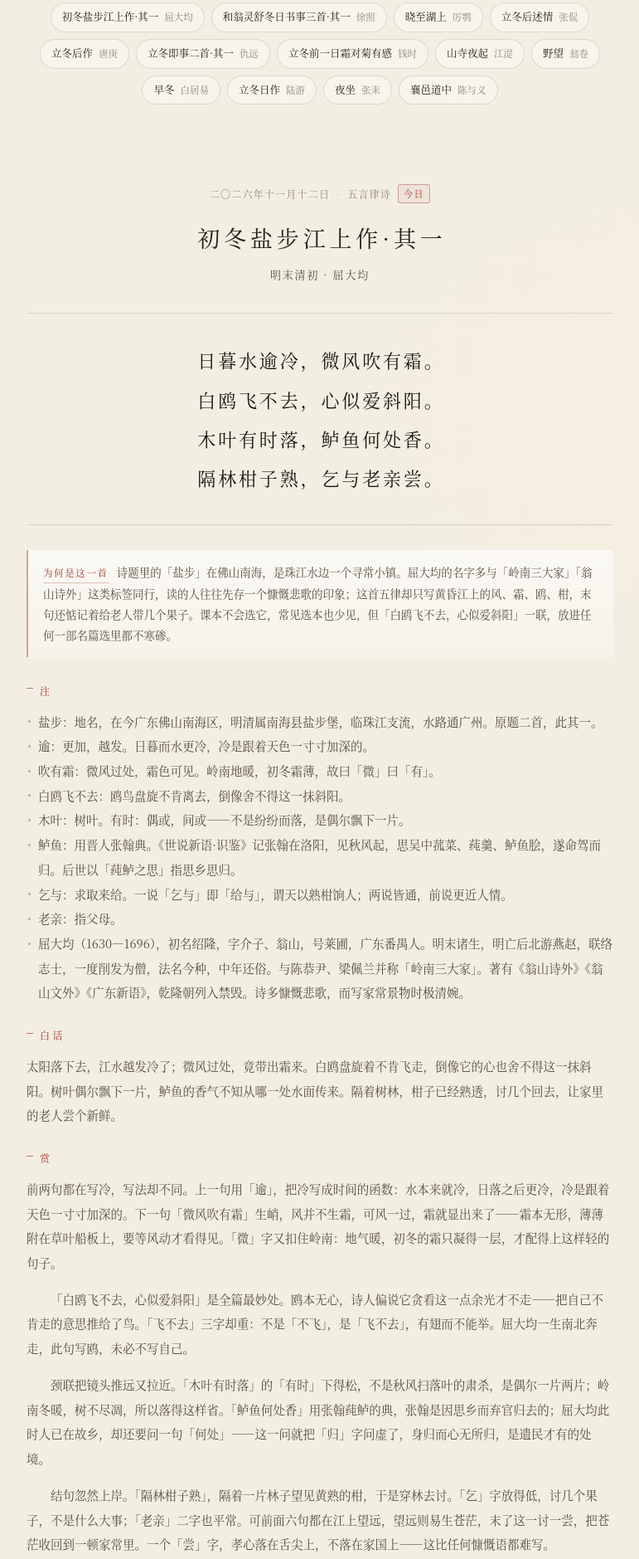
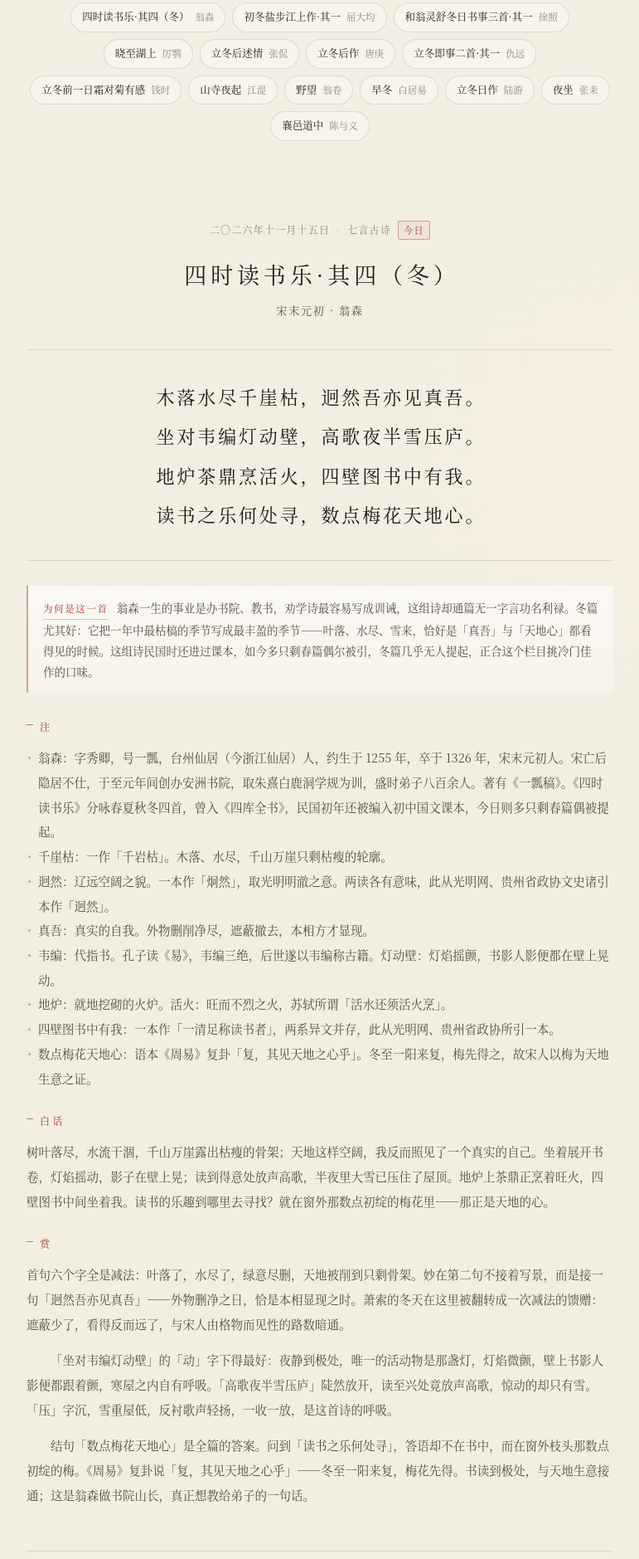
Before and after one commit to kinghihido/daily-poem, a plain HTML site: page index.html in a window 1280 px wide. Shown: the part 313-2192 px from the top of the page at 83% size, without its empty margins (254-1025 px from the left). Drawn offline with Linux system fonts and the light colour scheme.

Commit message:
诗笺 014：翁森《四时读书乐·其四（冬）》

```diff
--- a/index.html
+++ b/index.html
@@ -163,16 +163,47 @@
     <div class="rule"></div>
   </header>
 
-  <nav class="nav"><a href="#d-2026-11-12"><b>初冬盐步江上作·其一</b><span>屈大均</span></a><a href="#d-2026-11-11"><b>和翁灵舒冬日书事三首·其一</b><span>徐照</span></a><a href="#d-2026-11-10"><b>晓至湖上</b><span>厉鹗</span></a><a href="#d-2026-11-09"><b>立冬后述情</b><span>张侃</span></a><a href="#d-2026-11-08"><b>立冬后作</b><span>唐庚</span></a><a href="#d-2026-11-07"><b>立冬即事二首·其一</b><span>仇远</span></a><a href="#d-2026-11-06"><b>立冬前一日霜对菊有感</b><span>钱时</span></a><a href="#d-2026-11-05"><b>山寺夜起</b><span>江湜</span></a><a href="#d-2026-11-04"><b>野望</b><span>翁卷</span></a><a href="#d-2026-11-03"><b>早冬</b><span>白居易</span></a><a href="#d-2026-11-02"><b>立冬日作</b><span>陆游</span></a><a href="#d-2026-11-01"><b>夜坐</b><span>张耒</span></a><a href="#d-2026-10-31"><b>襄邑道中</b><span>陈与义</span></a></nav>
+  <nav class="nav"><a href="#d-2026-11-15"><b>四时读书乐·其四（冬）</b><span>翁森</span></a><a href="#d-2026-11-12"><b>初冬盐步江上作·其一</b><span>屈大均</span></a><a href="#d-2026-11-11"><b>和翁灵舒冬日书事三首·其一</b><span>徐照</span></a><a href="#d-2026-11-10"><b>晓至湖上</b><span>厉鹗</span></a><a href="#d-2026-11-09"><b>立冬后述情</b><span>张侃</span></a><a href="#d-2026-11-08"><b>立冬后作</b><span>唐庚</span></a><a href="#d-2026-11-07"><b>立冬即事二首·其一</b><span>仇远</span></a><a href="#d-2026-11-06"><b>立冬前一日霜对菊有感</b><span>钱时</span></a><a href="#d-2026-11-05"><b>山寺夜起</b><span>江湜</span></a><a href="#d-2026-11-04"><b>野望</b><span>翁卷</span></a><a href="#d-2026-11-03"><b>早冬</b><span>白居易</span></a><a href="#d-2026-11-02"><b>立冬日作</b><span>陆游</span></a><a href="#d-2026-11-01"><b>夜坐</b><span>张耒</span></a><a href="#d-2026-10-31"><b>襄邑道中</b><span>陈与义</span></a></nav>
 
   <main>
-    <article class="poem is-today" id="d-2026-11-12">
+    <article class="poem is-today" id="d-2026-11-15">
+      <header class="poem-head">
+        <div class="poem-meta">
+          <time datetime="2026-11-15">二〇二六年十一月十五日</time>
+          <span class="dot">·</span>
+          <span>七言古诗</span>
+          <span class="badge">今日</span>
+        </div>
+        <h2 class="poem-title">四时读书乐·其四（冬）</h2>
+        <p class="poem-author">宋末元初 · 翁森</p>
+      </header>
+
+      <div class="verse"><p class="line">木落水尽千崖枯，迥然吾亦见真吾。</p><p class="line">坐对韦编灯动壁，高歌夜半雪压庐。</p><p class="line">地炉茶鼎烹活火，四壁图书中有我。</p><p class="line">读书之乐何处寻，数点梅花天地心。</p></div>
+
+      <p class="why"><span class="why-tag">为何是这一首</span>翁森一生的事业是办书院、教书，劝学诗最容易写成训诫，这组诗却通篇无一字言功名利禄。冬篇尤其好：它把一年中最枯槁的季节写成最丰盈的季节——叶落、水尽、雪来，恰好是「真吾」与「天地心」都看得见的时候。这组诗民国时还进过课本，如今多只剩春篇偶尔被引，冬篇几乎无人提起，正合这个栏目挑冷门佳作的口味。</p>
+
+      <div class="gloss">
+        <section>
+          <h3>注</h3>
+          <ul class="notes"><li>翁森：字秀卿，号一瓢，台州仙居（今浙江仙居）人，约生于 1255 年，卒于 1326 年，宋末元初人。宋亡后隐居不仕，于至元年间创办安洲书院，取朱熹白鹿洞学规为训，盛时弟子八百余人。著有《一瓢稿》。《四时读书乐》分咏春夏秋冬四首，曾入《四库全书》，民国初年还被编入初中国文课本，今日则多只剩春篇偶被提起。</li><li>千崖枯：一作「千岩枯」。木落、水尽，千山万崖只剩枯瘦的轮廓。</li><li>迥然：辽远空阔之貌。一本作「炯然」，取光明明澈之意。两读各有意味，此从光明网、贵州省政协文史诸引本作「迥然」。</li><li>真吾：真实的自我。外物删削净尽，遮蔽撤去，本相方才显现。</li><li>韦编：代指书。孔子读《易》，韦编三绝，后世遂以韦编称古籍。灯动壁：灯焰摇颤，书影人影便都在壁上晃动。</li><li>地炉：就地挖砌的火炉。活火：旺而不烈之火，苏轼所谓「活水还须活火烹」。</li><li>四壁图书中有我：一本作「一清足称读书者」，两系异文并存，此从光明网、贵州省政协所引一本。</li><li>数点梅花天地心：语本《周易》复卦「复，其见天地之心乎」。冬至一阳来复，梅先得之，故宋人以梅为天地生意之证。</li></ul>
+        </section>
+        <section>
+          <h3>白话</h3>
+          <p>树叶落尽，水流干涸，千山万崖露出枯瘦的骨架；天地这样空阔，我反而照见了一个真实的自己。坐着展开书卷，灯焰摇动，影子在壁上晃；读到得意处放声高歌，半夜里大雪已压住了屋顶。地炉上茶鼎正烹着旺火，四壁图书中间坐着我。读书的乐趣到哪里去寻找？就在窗外那数点初绽的梅花里——那正是天地的心。</p>
+        </section>
+        <section>
+          <h3>赏</h3>
+          <div class="prose"><p>首句六个字全是减法：叶落了，水尽了，绿意尽删，天地被削到只剩骨架。妙在第二句不接着写景，而是接一句「迥然吾亦见真吾」——外物删净之日，恰是本相显现之时。萧索的冬天在这里被翻转成一次减法的馈赠：遮蔽少了，看得反而远了，与宋人由格物而见性的路数暗通。</p><p>「坐对韦编灯动壁」的「动」字下得最好：夜静到极处，唯一的活动物是那盏灯，灯焰微颤，壁上书影人影便都跟着颤，寒屋之内自有呼吸。「高歌夜半雪压庐」陡然放开，读至兴处竟放声高歌，惊动的却只有雪。「压」字沉，雪重屋低，反衬歌声轻扬，一收一放，是这首诗的呼吸。</p><p>结句「数点梅花天地心」是全篇的答案。问到「读书之乐何处寻」，答语却不在书中，而在窗外枝头那数点初绽的梅。《周易》复卦说「复，其见天地之心乎」——冬至一阳来复，梅花先得。书读到极处，与天地生意接通；这是翁森做书院山长，真正想教给弟子的一句话。</p></div>
+        </section>
+      </div>
+    </article>
+    <article class="poem" id="d-2026-11-12">
       <header class="poem-head">
         <div class="poem-meta">
           <time datetime="2026-11-12">二〇二六年十一月十二日</time>
           <span class="dot">·</span>
           <span>五言律诗</span>
-          <span class="badge">今日</span>
+
         </div>
         <h2 class="poem-title">初冬盐步江上作·其一</h2>
         <p class="poem-author">明末清初 · 屈大均</p>
@@ -571,7 +602,7 @@
     </article></main>
 
   <footer>
-    <div class="big">每 日 一 首 · 共 13 首</div>
+    <div class="big">每 日 一 首 · 共 14 首</div>
     诗不必有名，只要有一句让人停一停。<br>
     2026 · 由 <a href="https://github.com/kinghihido/daily-poem">daily-poem</a> 自动生成
   </footer>
```
Also changed, not shown: data/poems.json (+31 -1 lines), 2 other files.
